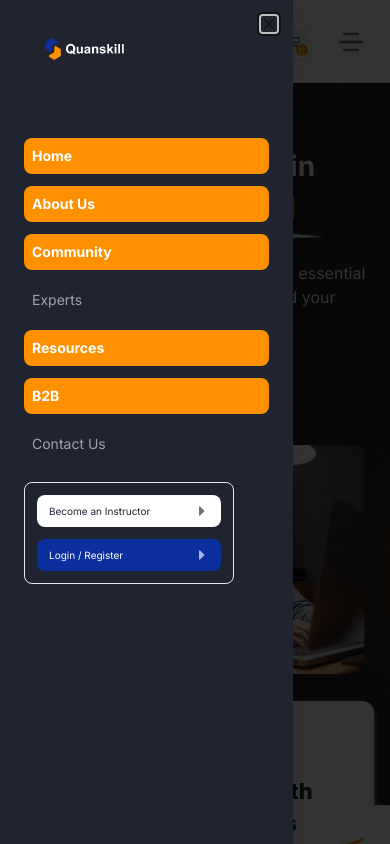
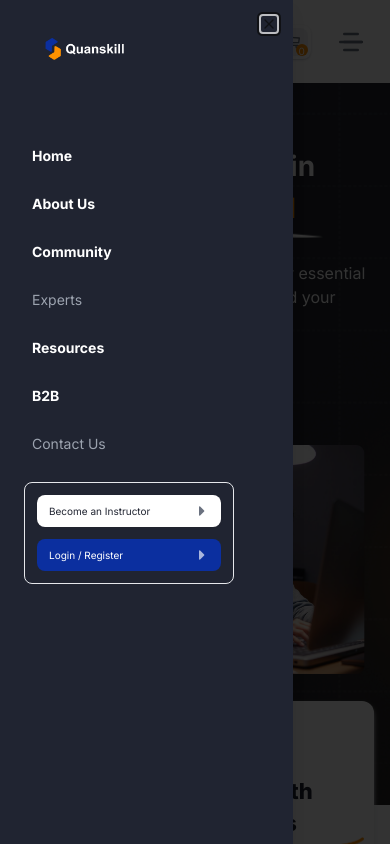
Before and after one commit to Clinzho1996/quanskill, a Next.js app: page / in a window 390 px wide. Both pictures are taken after a click on the button 350 px from the left and 41 px from the top of the page. Shown: the top 844 px of the page. Built offline with nearby package versions, Linux system fonts and the light colour scheme.

Commit message:
latest ups

```diff
--- a/components/MobileNav.tsx
+++ b/components/MobileNav.tsx
@@ -85,7 +85,7 @@ const MobileNav = () => {
 													href={item.route}
 													key={item.name}
 													className={cn("sidebar-link", {
-														"bg-secondary": isActive,
+														"bg-transparent": isActive,
 													})}>
 													<p
 														className={cn("text-gray-400 text-sm", {
```
